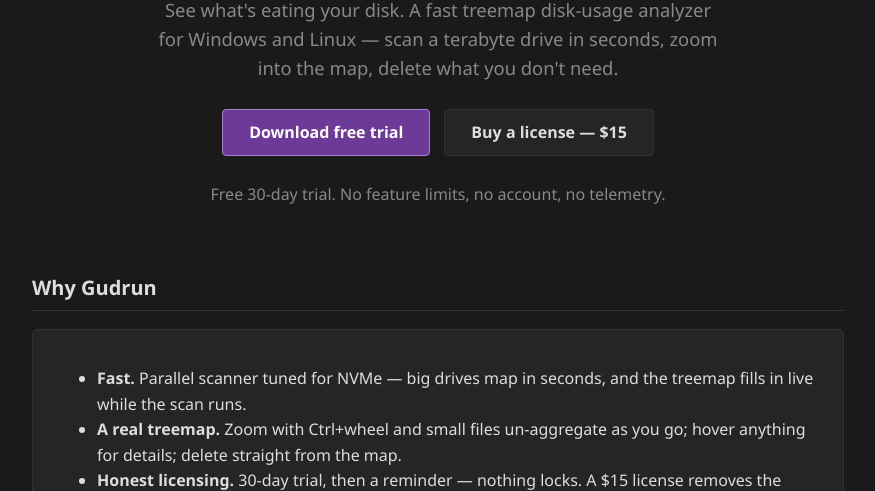
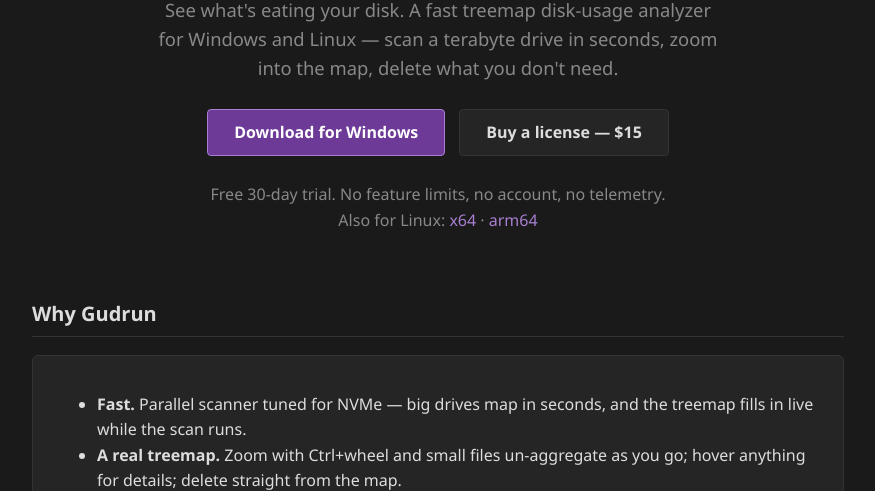
Before and after one commit to stewartspicer/midnightsoftworks, a website: page public/index.html in a window 1280 px wide. Shown: the part 303-794 px from the top of the page, without its empty margins (202-1077 px from the left). Drawn offline with Linux system fonts and the light colour scheme.

Commit message:
feat: serve release binaries from the site via /dl + stable /download redirects

```diff
--- a/public/index.html
+++ b/public/index.html
@@ -29,11 +29,12 @@
         analyzer for Windows and Linux — scan a terabyte drive in seconds,
         zoom into the map, delete what you don't need.</p>
       <div class="cta-row">
-        <!-- TODO(release): point at the public release download once published -->
-        <a class="btn" href="https://github.com/stewartspicer/gudrun/releases">Download free trial</a>
+        <!-- TODO(release): these URLs 404 until artifacts land in /dl/ and _redirects points at them -->
+        <a class="btn" href="/download/windows">Download for Windows</a>
         <a class="btn secondary" href="/buy/">Buy a license — $15</a>
       </div>
-      <p class="muted">Free 30-day trial. No feature limits, no account, no telemetry.</p>
+      <p class="muted">Free 30-day trial. No feature limits, no account, no telemetry.<br>
+        Also for Linux: <a href="/download/linux-x64">x64</a> · <a href="/download/linux-arm64">arm64</a></p>
     </div>
 
     <h2>Why Gudrun</h2>
```
Also changed, not shown: README.md, 2 other files.
